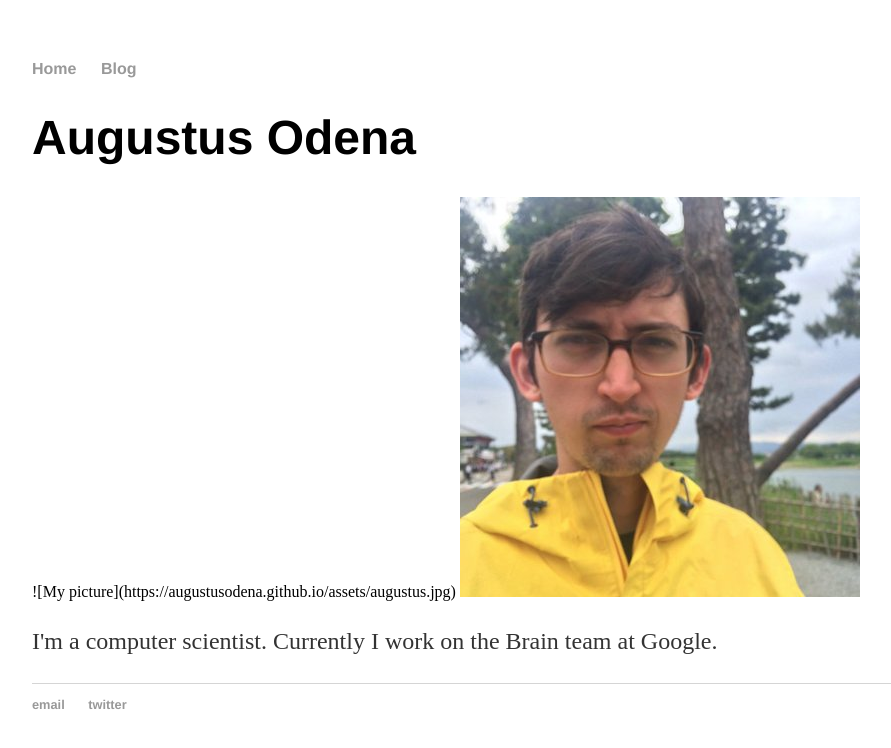
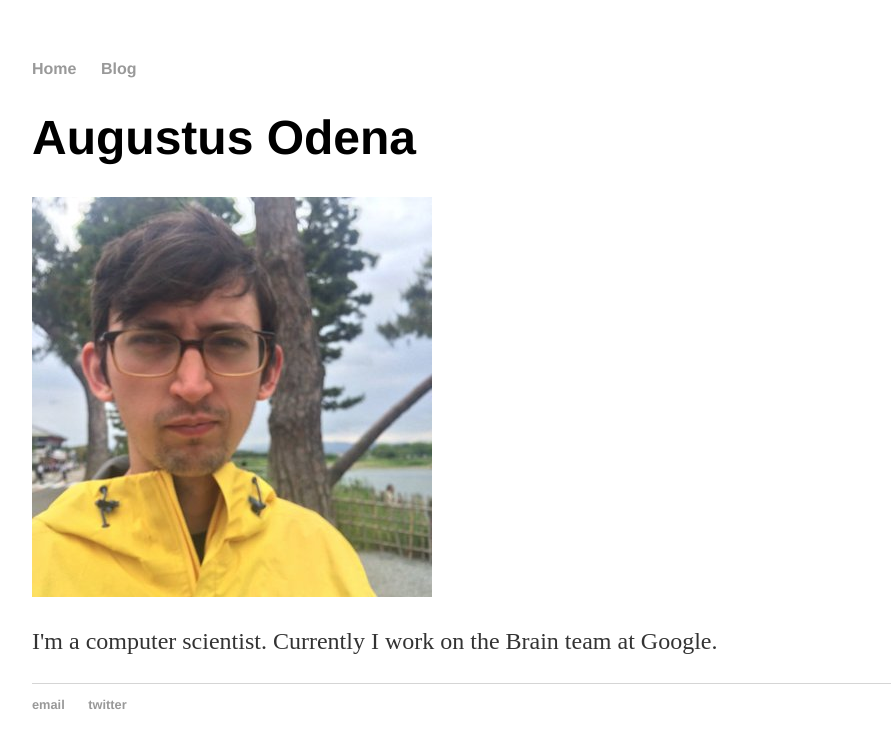
Before and after one commit to augustusodena/augustusodena.github.io, a Jekyll site: the page built from index.html, in a window 1280 px wide. Shown: the top 748 px of the page, without its empty margins (160-1051 px from the left). Built offline with Jekyll 4.4.1, drawn with Linux system fonts in a browser that asks for light colours.

Commit message:
Update index.html

```diff
--- a/index.html
+++ b/index.html
@@ -4,7 +4,6 @@ title: Augustus Odena
 ---
 <div class="blurb">
 	<h1>Augustus Odena</h1>
-	![My picture]({{ "/assets/augustus.jpg" | absolute_url }})
 	<img src="assets/augustus.jpg" class="inline"/>
 	<p>I'm a computer scientist. Currently I work on the Brain team at Google.</p>
 </div><!-- /.blurb -->
```
